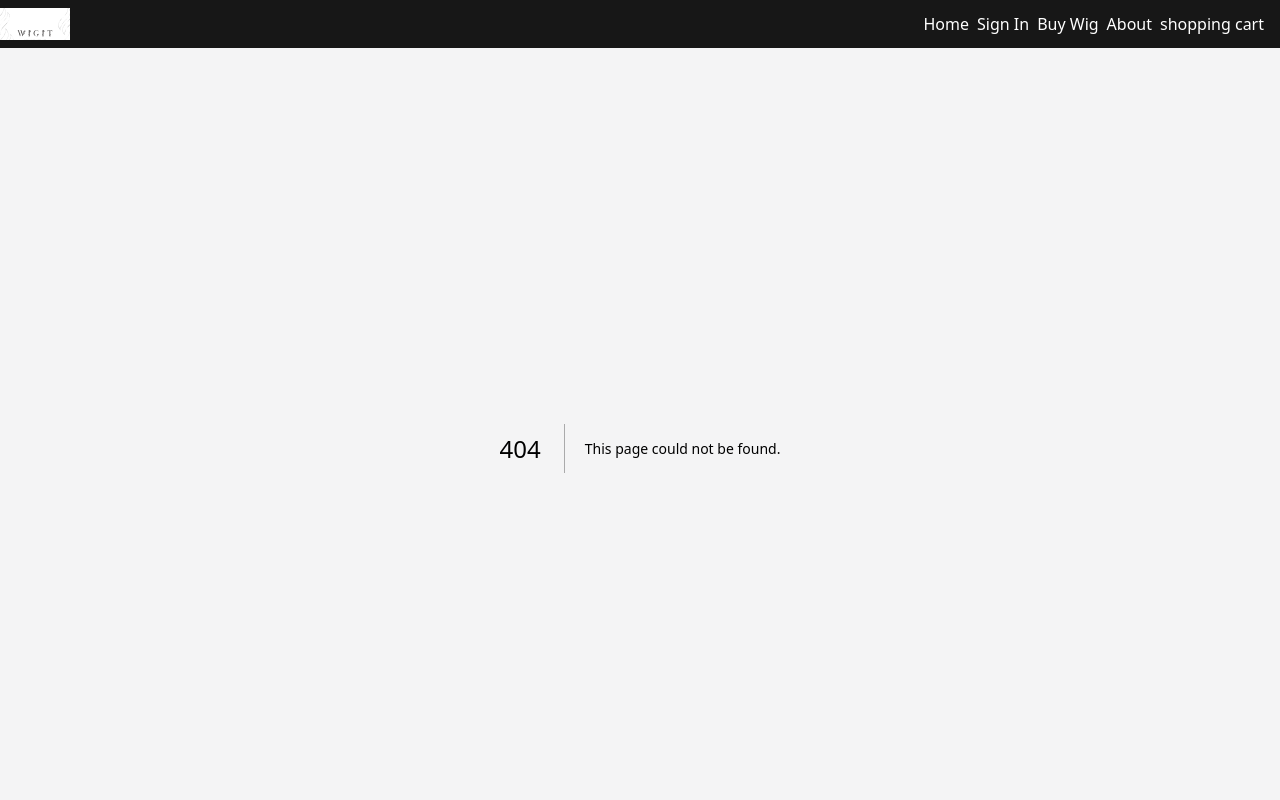
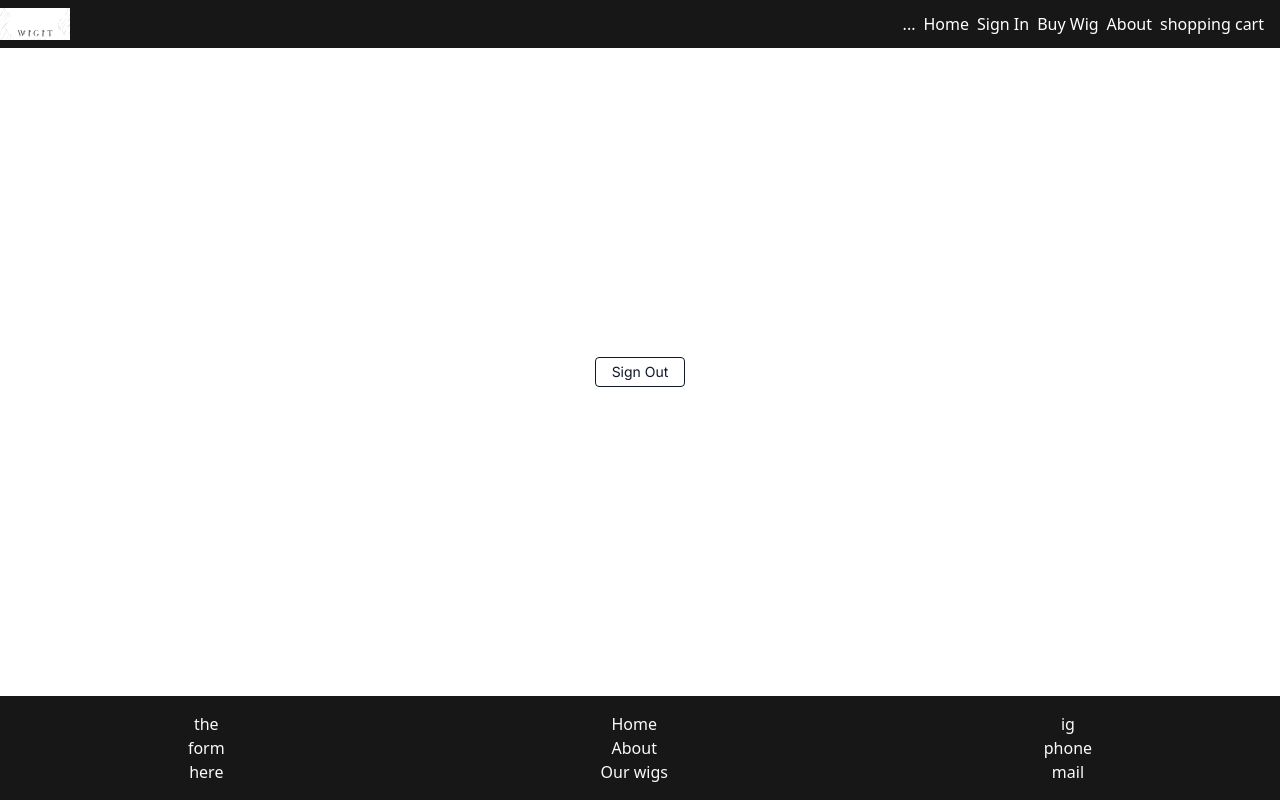
Before and after one commit to chee-zaram/wigit-webapp, a Next.js app in the folder assets/: page /signout in a window 1280 px wide. Before the commit this address had no page. Shown: the top 800 px of the page. Built offline with nearby package versions, Linux system fonts and the light colour scheme.

Commit message:
Fix: Update signout to clear session

```diff
--- a/assets/app/SignInContextProvider.tsx
+++ b/assets/app/SignInContextProvider.tsx
@@ -8,26 +8,30 @@ interface SignInContextProps {
     setJwt: Dispatch<SetStateAction<string>>;
     role: string;
     setRole: Dispatch<SetStateAction<string>>;
-
-    // isSignedIn: boolean;
-    // setIsSignedIn: Dispatch<SetStateAction<boolean>>;setIsSignedIn
+    isSignedIn: boolean;
+    setIsSignedIn: Dispatch<SetStateAction<boolean>>;
+    user: object;
+    setUser: Dispatch<SetStateAction<string>>;
 }
 
 export const SignInContext = createContext<SignInContextProps>({
     jwt: 'not authorized',
     setJwt: (): string => '',
     role: 'customer',
-    setRole: (): string => ''
-    // isSignedIn: false
+    setRole: (): string => '',
+    isSignedIn: false,
+    user: {},
+    setUser: (): object => {}
 });
 
 export const SignInContextProvider = ( { children } : { children: React.ReactNode}) => {
     const [ jwt, setJwt ] = useState('not authorized');
     const [ role, setRole ] = useState('Guest');
-
+    const [ isSignedIn, setIsSignedIn ] = useState(false);
+    const [ user, setUser ] = useState({});
 
      return (
-        <SignInContext.Provider value={{jwt, setJwt, role, setRole}}>
+        <SignInContext.Provider value={{jwt, setJwt, role, setRole, isSignedIn, setIsSignedIn, user, setUser}}>
             { children }
         </SignInContext.Provider>
     );
--- a/assets/app/dashboard/page.tsx
+++ b/assets/app/dashboard/page.tsx
@@ -46,7 +46,7 @@ const Dashboard = async () => {
         <main className='grid md:grid-rows'>
             <div className='bg-slate-600 '><h2>welcome to your dashboard<br/> fucking awesome shit..</h2></div>
             <div>
-                { orders && orders.map((order) => (
+                { orders && orders.map((order: any) => (
             <div key={ order.id }>
                 <Orders { ...order } />
             </div>
--- a/assets/app/layout.tsx
+++ b/assets/app/layout.tsx
@@ -20,7 +20,7 @@ export default function RootLayout({
   return (
       <html lang="en">
         <SignInContextProvider>
-        <body className='bg-zinc-100'>
+        <body className='bg-white'>
           <Navbar />
           <main className={inter.className}>{children}</main>
           <Footer />
--- a/assets/app/products/components/ProductCard.tsx
+++ b/assets/app/products/components/ProductCard.tsx
@@ -7,9 +7,6 @@ import { NextPage } from 'next';
 import Image from 'next/image';
 import axios from 'axios';
 import { useSignInContext } from '@app/SignInContextProvider';
-
-
-
 
 const ProductCard: NextPage<Product> = (props) => {
     const { jwt } = useSignInContext();
@@ -26,18 +23,18 @@ const ProductCard: NextPage<Product> = (props) => {
     }
     const { data } = await axios.post(url, payload, {headers: headers});
     console.log(data);
+};
 
-};
 return (
-    <div className='bg-white m-3 pb-3 flex flex-col rounded-md shadow-md shadow-zinc-400 border max-w-sm'>
-        <div className=' w-32 h-32 object-cover '>
-            <Image src={ props.image_url } alt={ props.name } width={70} height={85}/>
+    <div className='bg-white m-3 pb-3 hover:scale-105 duration 300 rounded-md shadow-md shadow-zinc-400 border w-70'>
+        <div className=' w-70 object-cover bg-blue-200 '>
+            <Image src={ props.image_url } alt={ props.name } width={70} height={80}/>
         </div>
-        <div>
-            <h2 className='uppercase text-sm font-bold text-neutral-700'>{ props.name }</h2>
-            <p className='my-1 text-neutral-500'>{ props.description }</p>
+        <div className='bg-pink-200 w-[100px]'>
+            <h2 className='capitalize text-sm font-bold text-neutral-700 '>{ props.name }</h2>
+            <p className='my-1 text-neutral-500 '>{ props.description }</p>
             <p className=' text-accent font-bold'>{ props.price }</p>
-            <Button text='add to cart' onClick={() => {addToCart(props.id, 1)}}/>
+            <Button text='add to cart' onClick={() => {addToCart(props.id, 1)}} />
         </div>
     </div>
 )};
--- a/assets/app/signin/components/SignInForm.tsx
+++ b/assets/app/signin/components/SignInForm.tsx
@@ -16,7 +16,7 @@ const signInForm = () => {
     const [ email, setEmail ] = useState('');
     const [ password, setPassword ] = useState('');
 
-    const { jwt, setJwt, setRole } = useSignInContext();
+    const { jwt, setJwt, setRole, isSignedIn, setIsSignedIn, user, setUser } = useSignInContext();
     const router = useRouter();
     const url = "https://cheezaram.tech/api/v1/signin";
 
@@ -34,15 +34,25 @@ const signInForm = () => {
     };
     async function handleAxios (event: any){
         event.preventDefault();
-        const user = { email, password };
+        const credentials = { email, password };
 
-        const { data } = await axios.post(url, user);
+        const { data, status } = await axios.post(url, credentials);
+        if (status == 200) {
             setJwt(data.jwt);
             setRole(data.user.role);
+            setIsSignedIn(true);
+            // setUser(data.user);
             window.sessionStorage.setItem('jwt', data.jwt);
             window.sessionStorage.setItem('role', data.user.role);
+            window.sessionStorage.setItem('isSignedIn', true);
+            window.sessionStorage.setItem('user', JSON.stringify(data.user))
             console.log(data);
+            console.log(isSignedIn);
+            setUser(JSON.parse(window.sessionStorage.getItem('user')));
+            console.log(user);
+            console.log(window.sessionStorage.getItem('user'));
             router.push('/');
+        }
     };
     const handleResetPassword = async () => {
         //event.preventDefault();
--- /dev/null
+++ b/assets/app/signout/page.tsx
@@ -0,0 +1,25 @@
+// sign out page
+"use client";
+import Button from '@components/Button';
+import { useSignInContext } from '@app/SignInContextProvider';
+import { useRouter } from 'next/navigation';
+
+const SignOut = () => {
+    const router = useRouter();
+    const { setJwt, setIsSignedIn, setRole } = useSignInContext();
+    const handleSignOut = () => {
+        window.sessionStorage.clear();
+        setIsSignedIn(false);
+        setRole('guest');
+        setJwt('not authorized');
+        router.push('/');
+    };
+
+    return (
+        <main>
+            <Button onClick={ handleSignOut } text='sign out' />
+        </main>
+    )
+};
+
+export default SignOut;
--- a/assets/components/Navbar.tsx
+++ b/assets/components/Navbar.tsx
@@ -8,25 +8,31 @@ import { useSignInContext } from '@app/SignInContextProvider';
 //type check
 
 const Navbar = () => {
-    const { jwt, role, setRole } = useSignInContext();
-if (typeof window !== 'undefined') {
+    const { jwt, role, setRole, isSignedIn, setIsSignedIn } = useSignInContext();
+//if (typeof window !== 'undefined') {
     if (window.sessionStorage.getItem('role')) {
         setRole(window.sessionStorage.getItem('role'));
-    }
-}
+        setIsSignedIn(window.sessionStorage.getItem('isSignedIn'));
+    } else { setIsSignedIn(false)}
+//}
 
   return (
     <header className='flex justify-between h-12 bg-neutral-900 text-white items-center'>
       <Logo />
       <nav className="flex px-4 gap-2">
+        <p>...{ isSignedIn }</p>
         <Link className='nav_link font-thin' href='/'>Home</Link>
-        <Link className='nav_link' href='/signin'>Sign In</Link>
+        {
+          isSignedIn == false ?
+          <Link className='nav_link' href='/signin'>Sign In</Link> :
+          <Link className='nav_link' href='/signout'>Sign Out</Link>
+        }
         <Link className='nav_link' href='/products'>Buy Wig</Link>
         <Link className='nav_link' href='/about'>About</Link>
         {
           role === 'admin' ?
           <Link className='nav_link' href='/dashboard'>Dashboard</Link> :
-        <Link className='nav_link' href='/cart'>shopping cart</Link>
+          <Link className='nav_link' href='/cart'>shopping cart</Link>
         }
       </nav>
     </header>
--- a/assets/styles/globals.css
+++ b/assets/styles/globals.css
@@ -19,6 +19,7 @@
 body {
   color: rgb(var(--foreground-rgb));
   text-align: center;
+  background-color: #fff;
   /* background: linear-gradient(
       to bottom,
       transparent,
```
Lines whose indentation alone changed are shown as unchanged.
